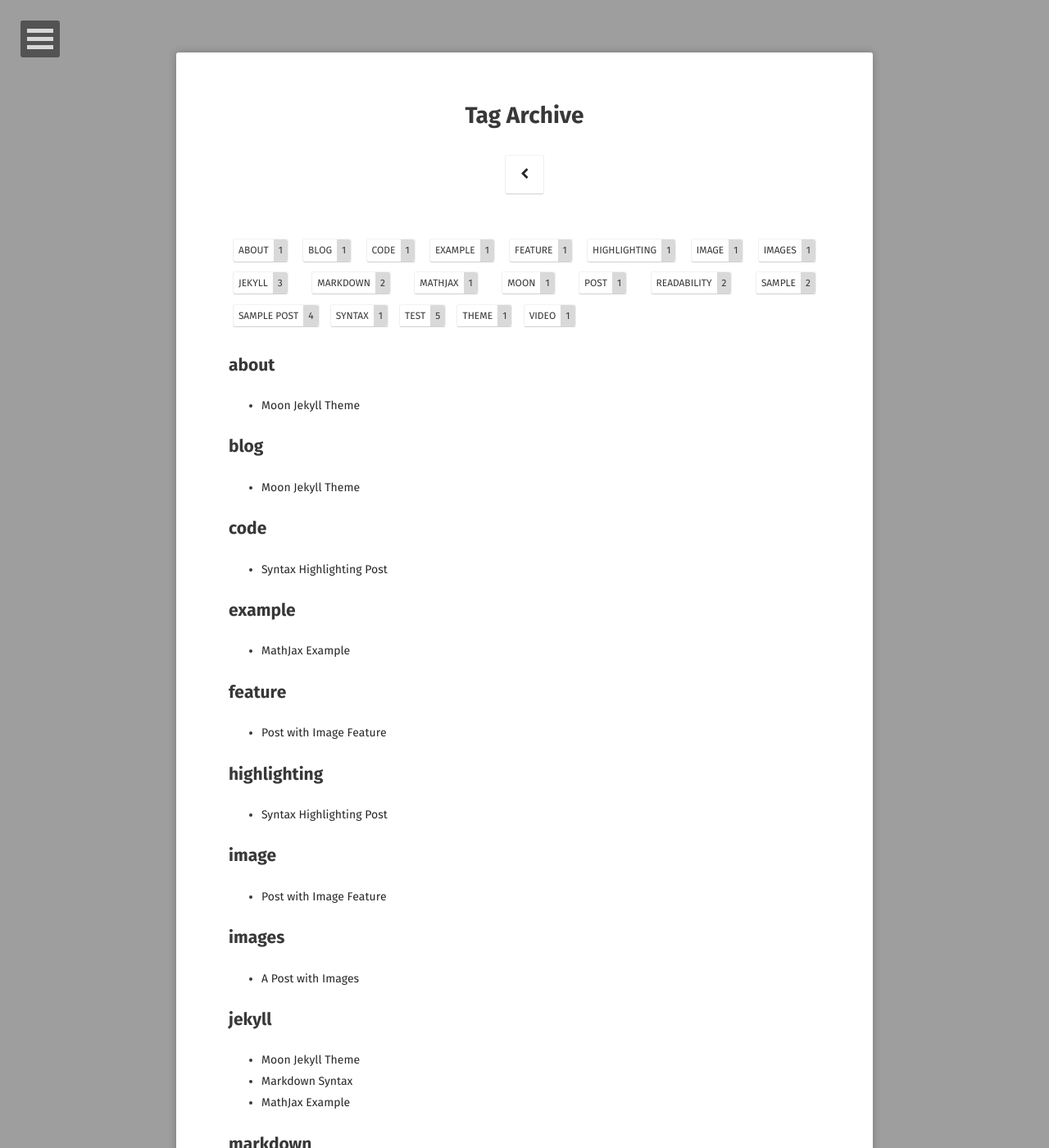
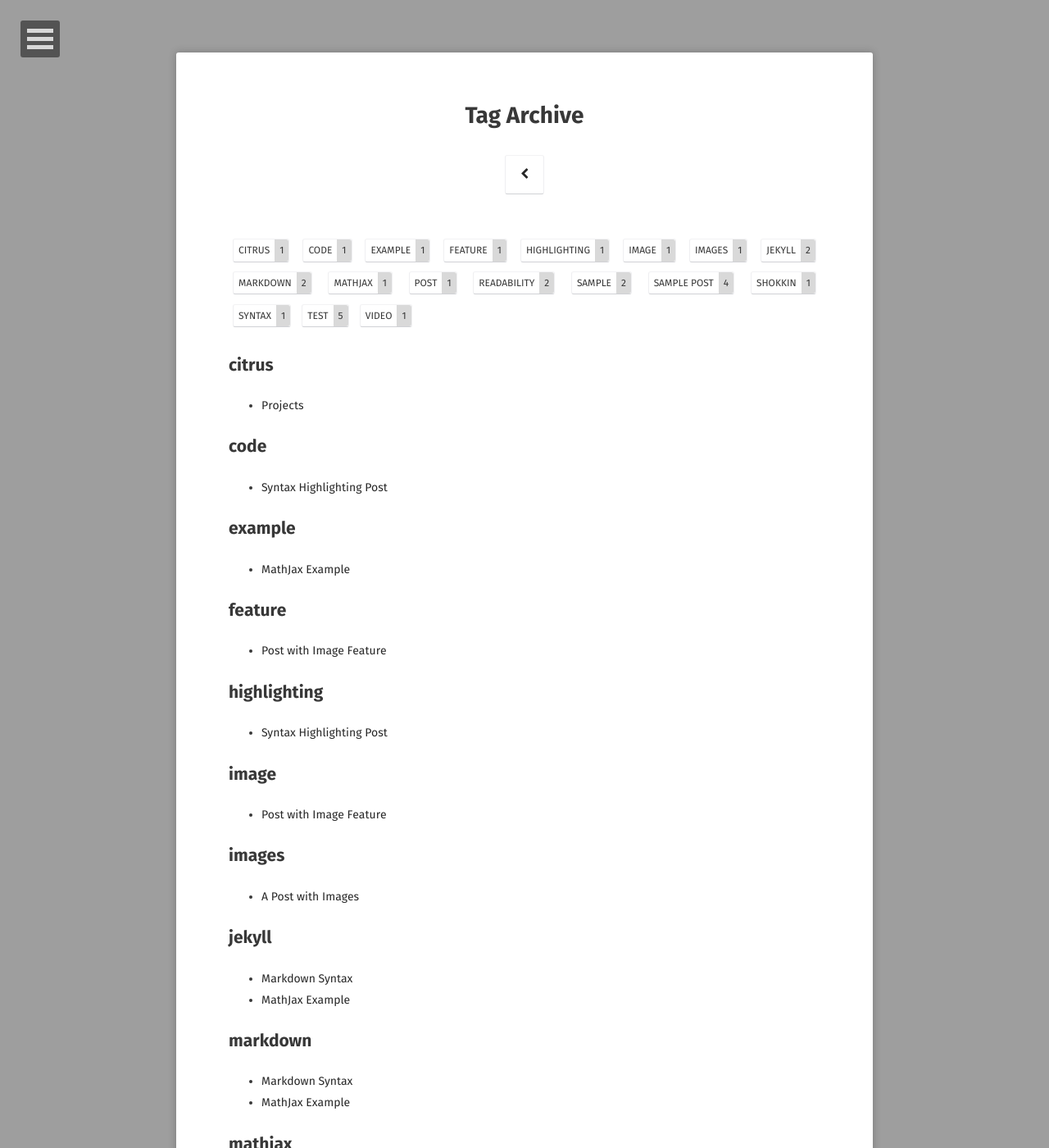
Before and after one commit to datokakava/citrus, a Jekyll site: the page built from tags/index.html, in a window 1280 px wide and 1400 px high. Shown: the whole window at 82% size. Built offline with Jekyll 4.4.1, drawn with Linux system fonts in a browser that asks for light colours; some web fonts are replaced; part of the change alters nothing that is shown; some of the changed text lies outside the part shown.

Commit message:
Update 2016-03-21-moon-theme.md

````diff
--- a/_posts/2016-03-21-moon-theme.md
+++ b/_posts/2016-03-21-moon-theme.md
@@ -1,160 +1,11 @@
 ---
 layout: post
-title:  "Moon Jekyll Theme"
-date:   2016-04-06
-excerpt: "Minimal, one column Jekyll theme for your blog."
+title:  "Projects"
+date:   2017-03-01
+excerpt: "Coming soon."
 project: true
 tag:
-- jekyll
-- moon
-- blog
-- about
-- theme
-comments: true
+- citrus
+- shokkin
+comments: false
 ---
-
-![Moon Homepage](https://cloud.githubusercontent.com/assets/754514/14509720/61c61058-01d6-11e6-93ab-0918515ecd56.png)
-
-<center><b>Moon</b> is a minimal, one column jekyll theme.</center>
-
- I'm not a developer or designer. And I don't add footer to show who did this theme. If you like this theme or using it, please give a **star** for motivation, It makes me happy.
-
-<iframe src="https://ghbtns.com/github-btn.html?user=TaylanTatli&repo=Moon&type=star&count=true&size=large" frameborder="0" scrolling="0" width="160px" height="30px"></iframe>
-
-## Installation
-* Fork the [Moon repo](https://github.com/TaylanTatli/Moon/fork)
-* Edit `_config.yml` file.
-* Remove sample posts from `_posts` folder and add yours.
-* Edit `index.md` file in `about` folder.
-* Change repo name to `YourUserName.github.io`
-
-That's all.
-
-## Preview
-
-{% capture images %}
-	https://cloud.githubusercontent.com/assets/754514/14509716/61ac6c8e-01d6-11e6-879f-8308883de790.png
-	https://cloud.githubusercontent.com/assets/754514/14509717/61ad05ae-01d6-11e6-85ae-5a817dd8763b.png
-	https://cloud.githubusercontent.com/assets/754514/14509714/61a89708-01d6-11e6-8fcd-74b002a060df.png
-{% endcapture %}
-{% include gallery images=images caption="Screenshots of Moon Theme" cols=3 %}
-
----
-
-{% capture images %}
-	https://cloud.githubusercontent.com/assets/754514/14509718/61b09a20-01d6-11e6-8da1-4202ae4d83cd.png
-	https://cloud.githubusercontent.com/assets/754514/14509715/61aa9d00-01d6-11e6-81a6-c6837edf2e84.png
-{% endcapture %}
-{% include gallery images=images caption="Moon Theme on Small Screen Size" cols=2 %}
-
-See a [live version of Moon](http://taylantatli.github.io/Moon) hosted on GitHub.
-
-## Site Setup
-A quick checklist of the files you’ll want to edit to get up and running.
-
-### Site Wide Configuration
-`_config.yml` is your friend. Open it up and personalize it. Most variables are self explanatory but here's an explanation of each if needed:
-
-#### title
-
-The title of your site... shocker!
-
-Example `title: My Awesome Site`
-
-#### bio
-
-The description to show on your homepage.
-
-#### description
-
-The description to use for meta tags and navigation menu.
-
-#### url
-
-Used to generate absolute urls in `sitemap.xml`, `feed.xml`, and for generating canonical URLs in `<head>`. When developing locally either comment this out or use something like `http://localhost:4000` so all assets load properly. *Don't include a trailing `/`*.
-
-Examples:
-
-{% highlight yaml %}
-url: http://taylantatli.me/Moon
-url: http://localhost:4000
-url: //cooldude.github.io
-url:
-{% endhighlight %}
-
-#### reading_time
-
-Set true to show reading time for posts. And set `words_per_minute`, default is 200.
-
-#### logo
-Your site's logo. It will show on homepage and navigation menu. Also used for twitter meta tags.
-
-#### background
-Image for background. If you don't set it, color will be used as a background.
-
-#### Google Analytics and Webmaster Tools
-
-Google Analytics UA and Webmaster Tool verification tags can be entered in `_config.yml`. For more information on obtaining these meta tags check [Google Webmaster Tools](http://support.google.com/webmasters/bin/answer.py?hl=en&answer=35179) and [Bing Webmaster Tools](https://ssl.bing.com/webmaster/configure/verify/ownership) support.
-
-#### MathJax
-It's enabled. But if you don't want to use it. Set it false in  `_config.yml`.
-
-#### Disqus Comments
-Set your disqus shortname in `_config.yml` to use comments.
-
----
-
-### Navigation Links
-
-To set what links appear in the top navigation edit `_data/navigation.yml`. Use the following format to set the URL and title for as many links as you'd like. *External links will open in a new window.*
-
-{% highlight yaml %}
-- title: Home
-  url: /
-
-- title: Blog
-  url: /blog/
-
-- title: Projects
-  url: /projects/
-
-- title: About
-  url: /about/
-
-- title: Moon
-  url: http://taylantatli.me/Moon
-{% endhighlight %}
-
----
-
-## Layouts and Content
-
-Moon Theme use [Jekyll Compress](https://github.com/penibelst/jekyll-compress-html) to compress html output. But it can cause errors if you use "linenos" (line numbers). I suggest don't use line numbers for codes, because it won't look good with this theme, also i didn't give a proper style for them. If you insist to use line numbers, just remove `layout: compress` string from layouts. It will disable compressing.
-
-### Feature Image
-
-You can set feature image per post. Just add `feature: some link` to your post's front matter.
-
-```
-feature: /assets/img/some-image.png
-or
-feaure: http://example.com/some-image.png
-```
- This also will be used for twitter card:
-
-![Moon Twitter Card](https://cloud.githubusercontent.com/assets/754514/14509719/61c5751c-01d6-11e6-8c29-ce8ccad149bf.png)
-
-### Comments
-To show disqus comments for your post add `comments: true` to your post's front matter.
-
----
-
-## Questions?
-
-Found a bug or aren't quite sure how something works? By all means [file a GitHub Issue](https://github.com/TaylanTatli/Moon/issues/new). And if you make something cool with this theme feel free to let me know.
-
----
-
-## License
-
-This theme is free and open source software, distributed under the MIT License. So feel free to use this Jekyll theme on your site without linking back to me or including a disclaimer.
````
